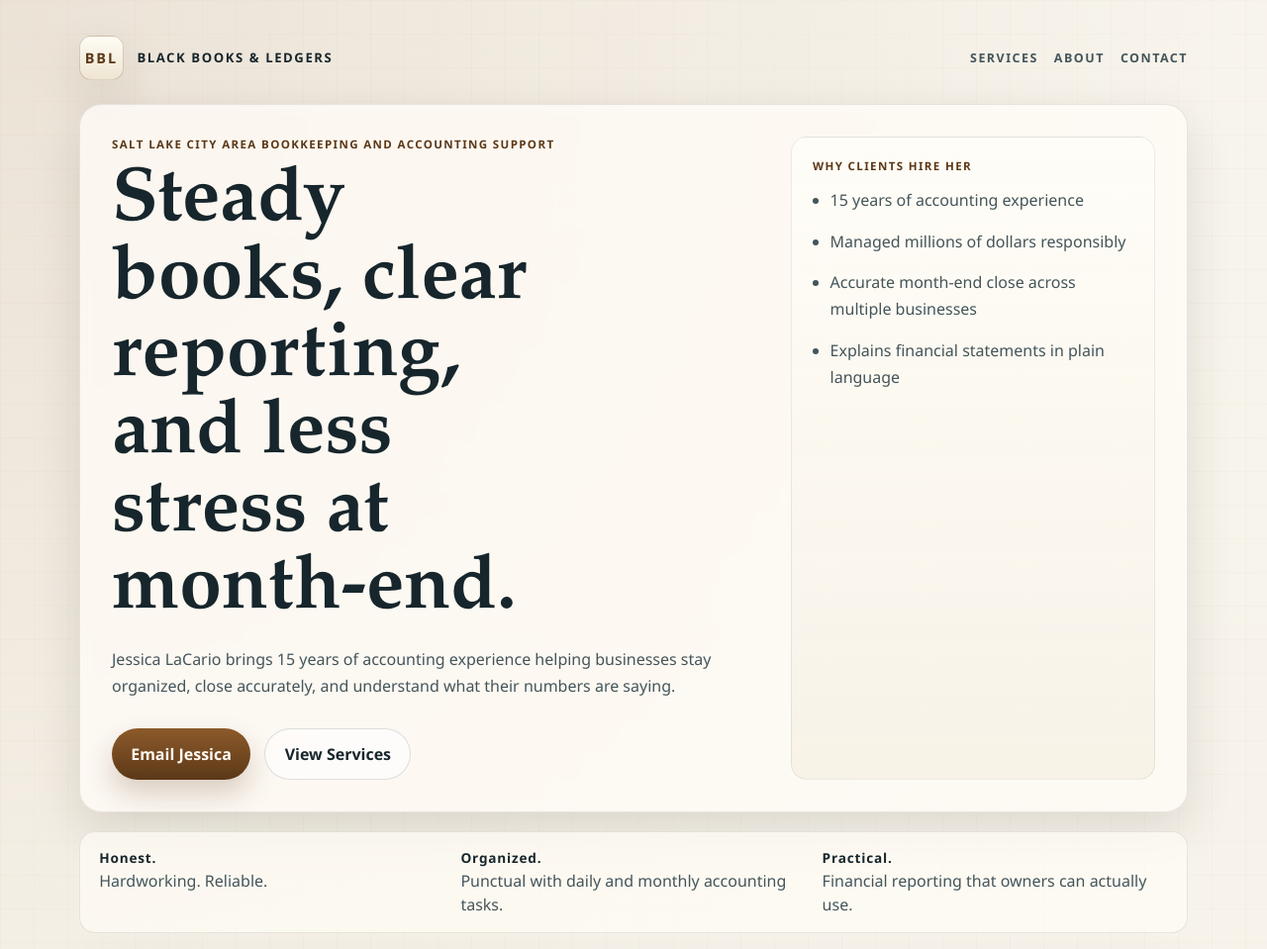
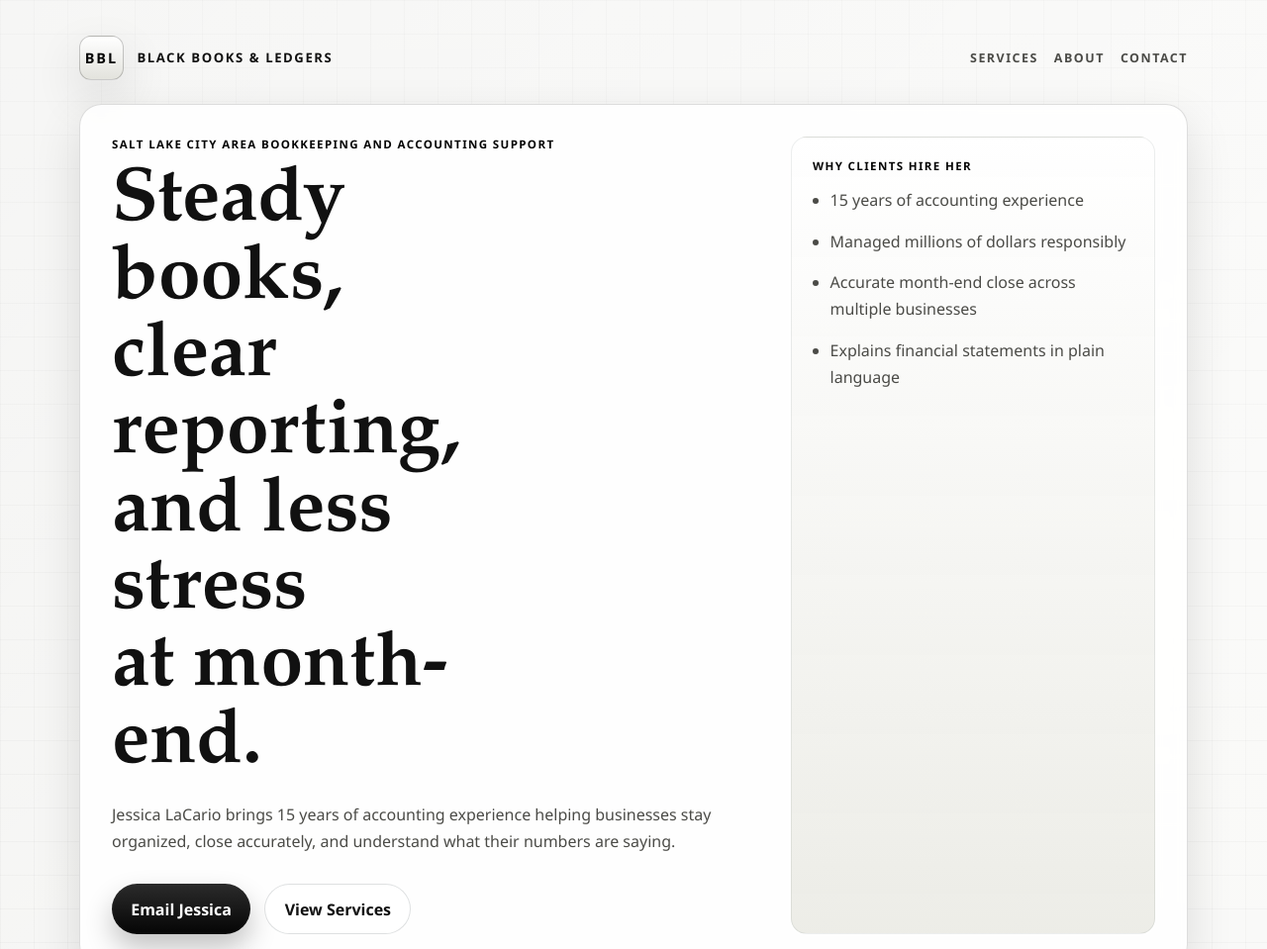
Before and after one commit to n6s/bbl, a website: page public/index.html in a window 1280 px wide. Shown: the top 959 px of the page at 99% size. Drawn offline with Linux system fonts and the light colour scheme.

Commit message:
Refine homepage typography and palette

```diff
--- a/public/index.html
+++ b/public/index.html
@@ -28,7 +28,12 @@
         <section class="hero panel">
           <div class="hero-copy">
             <p class="eyebrow">Salt Lake City Area bookkeeping and accounting support</p>
-            <h1>Steady books, clear reporting, and less stress at month-end.</h1>
+            <h1>
+              <span>Steady books,</span>
+              <span>clear reporting,</span>
+              <span>and less stress</span>
+              <span>at month-end.</span>
+            </h1>
             <p class="lead">
               Jessica LaCario brings 15 years of accounting experience helping businesses
               stay organized, close accurately, and understand what their numbers are
--- a/public/styles.css
+++ b/public/styles.css
@@ -1,13 +1,13 @@
 :root {
-  --paper: #f5f0e5;
-  --paper-strong: #efe5d1;
-  --ink: #17262c;
-  --ink-soft: #44555a;
-  --accent: #8c5a2b;
-  --accent-deep: #5c3817;
-  --line: rgba(23, 38, 44, 0.1);
-  --panel: rgba(255, 252, 246, 0.78);
-  --shadow: 0 18px 48px rgba(39, 31, 20, 0.12);
+  --paper: #f4f4f1;
+  --paper-strong: #e4e4de;
+  --ink: #111111;
+  --ink-soft: #4b4b47;
+  --accent: #2b2b2b;
+  --accent-deep: #050505;
+  --line: rgba(17, 17, 17, 0.14);
+  --panel: rgba(255, 255, 255, 0.86);
+  --shadow: 0 18px 48px rgba(0, 0, 0, 0.12);
   --display-font: "Iowan Old Style", "Palatino Linotype", "Book Antiqua", Georgia, serif;
   --body-font: "Avenir Next", "Segoe UI", "Trebuchet MS", sans-serif;
 }
@@ -25,11 +25,11 @@ body {
   color: var(--ink);
   font-family: var(--body-font);
   background:
-    linear-gradient(180deg, rgba(255, 255, 255, 0.28), rgba(255, 255, 255, 0)),
-    linear-gradient(90deg, rgba(140, 90, 43, 0.03) 1px, transparent 1px),
-    linear-gradient(rgba(140, 90, 43, 0.03) 1px, transparent 1px),
-    radial-gradient(circle at top left, rgba(140, 90, 43, 0.16), transparent 30%),
-    radial-gradient(circle at bottom right, rgba(23, 38, 44, 0.12), transparent 28%),
+    linear-gradient(180deg, rgba(255, 255, 255, 0.65), rgba(255, 255, 255, 0)),
+    linear-gradient(90deg, rgba(17, 17, 17, 0.055) 1px, transparent 1px),
+    linear-gradient(rgba(17, 17, 17, 0.055) 1px, transparent 1px),
+    linear-gradient(135deg, rgba(0, 0, 0, 0.06), transparent 34%),
+    linear-gradient(315deg, rgba(0, 0, 0, 0.05), transparent 30%),
     var(--paper);
   background-size: auto, 34px 34px, 34px 34px, auto, auto, auto;
 }
@@ -66,8 +66,8 @@ a {
   width: 2.8rem;
   height: 2.8rem;
   border-radius: 0.75rem;
-  border: 1px solid rgba(92, 56, 23, 0.22);
-  background: linear-gradient(180deg, rgba(255, 253, 247, 0.95), rgba(239, 229, 209, 0.95));
+  border: 1px solid rgba(17, 17, 17, 0.22);
+  background: linear-gradient(180deg, rgba(255, 255, 255, 0.98), rgba(226, 226, 220, 0.98));
   box-shadow: var(--shadow);
   color: var(--accent-deep);
   font-size: 0.9rem;
@@ -133,7 +133,11 @@ a {
 
 .hero-copy h1 {
   font-size: clamp(2.9rem, 6vw, 5.4rem);
-  max-width: 11ch;
+  max-width: 12.5ch;
+}
+
+.hero-copy h1 span {
+  display: block;
 }
 
 .lead,
@@ -183,13 +187,13 @@ a {
 
 .button-primary {
   background: linear-gradient(180deg, var(--accent), var(--accent-deep));
-  box-shadow: 0 14px 28px rgba(92, 56, 23, 0.22);
-  color: #fff9f2;
+  box-shadow: 0 14px 28px rgba(0, 0, 0, 0.24);
+  color: #ffffff;
 }
 
 .button-secondary {
   border: 1px solid rgba(23, 38, 44, 0.14);
-  background: rgba(255, 255, 255, 0.55);
+  background: rgba(255, 255, 255, 0.78);
 }
 
 .hero-card,
@@ -198,7 +202,7 @@ a {
   border-radius: 1rem;
   border: 1px solid rgba(23, 38, 44, 0.08);
   background:
-    linear-gradient(180deg, rgba(255, 253, 247, 0.95), rgba(247, 241, 230, 0.92));
+    linear-gradient(180deg, rgba(255, 255, 255, 0.96), rgba(235, 235, 229, 0.92));
 }
 
 .fact-list,
@@ -226,7 +230,7 @@ a {
   padding: 1rem 1.2rem;
   border: 1px solid var(--line);
   border-radius: 1rem;
-  background: rgba(255, 252, 246, 0.72);
+  background: rgba(255, 255, 255, 0.78);
   animation-delay: 0.1s;
 }
 
@@ -257,6 +261,10 @@ a {
   max-width: 14ch;
 }
 
+#services .section-heading h2 {
+  max-width: 22ch;
+}
+
 .service-grid,
 .process-grid {
   display: grid;
@@ -273,7 +281,7 @@ a {
   padding: 1.25rem;
   border-radius: 1rem;
   border: 1px solid rgba(23, 38, 44, 0.08);
-  background: rgba(255, 255, 255, 0.54);
+  background: rgba(255, 255, 255, 0.72);
 }
 
 .service-card h3,
```
